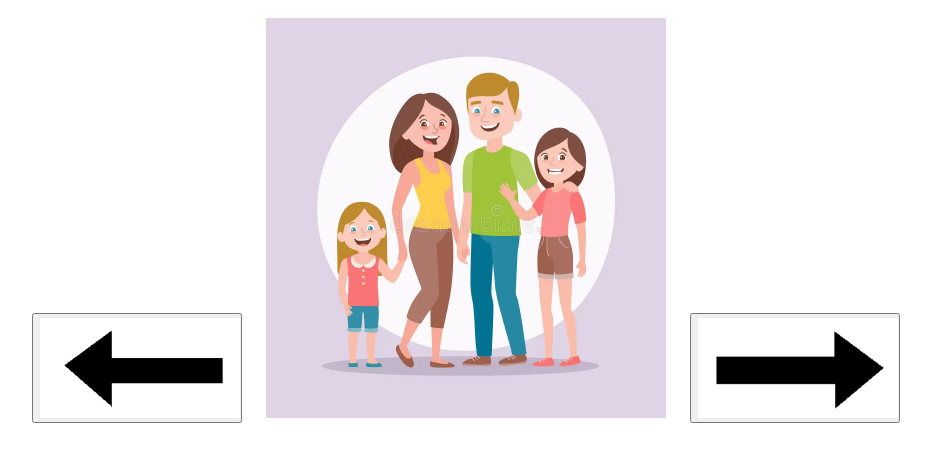
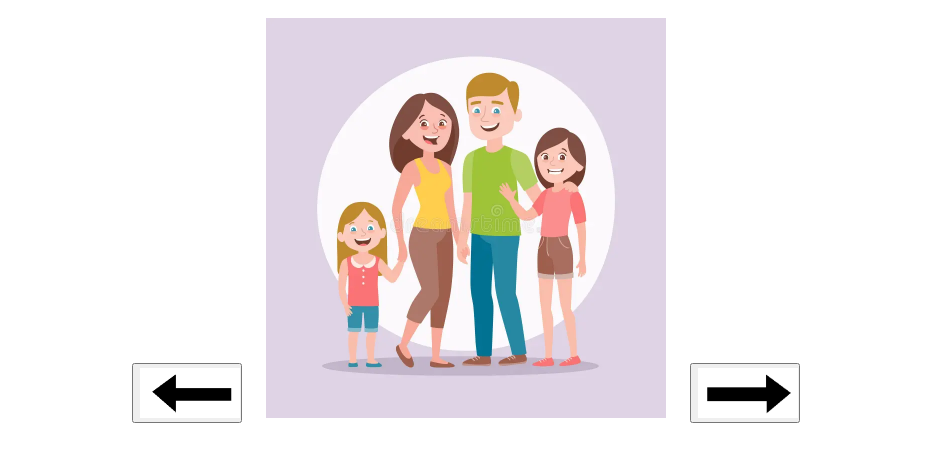
Before and after one commit to CatherineCoding28/Family, a plain HTML site: page index.html in a window 1280 px wide. Shown: the part 48-510 px from the top of the page, without its empty margins (174-1105 px from the left). Drawn offline with Linux system fonts and the light colour scheme.

Commit message:
Update style.css

```diff
--- a/style.css
+++ b/style.css
@@ -8,12 +8,12 @@
 }
 
 .arrow{
-    height: 100px;
-    width: 200px;
+    height: 50px;
+    width: 100px;
 }
 
 .arrow1{
-    height: 110px;
-    width: 210px;
+    height: 60px;
+    width: 110px;
     margin: 20px;
 }
```
